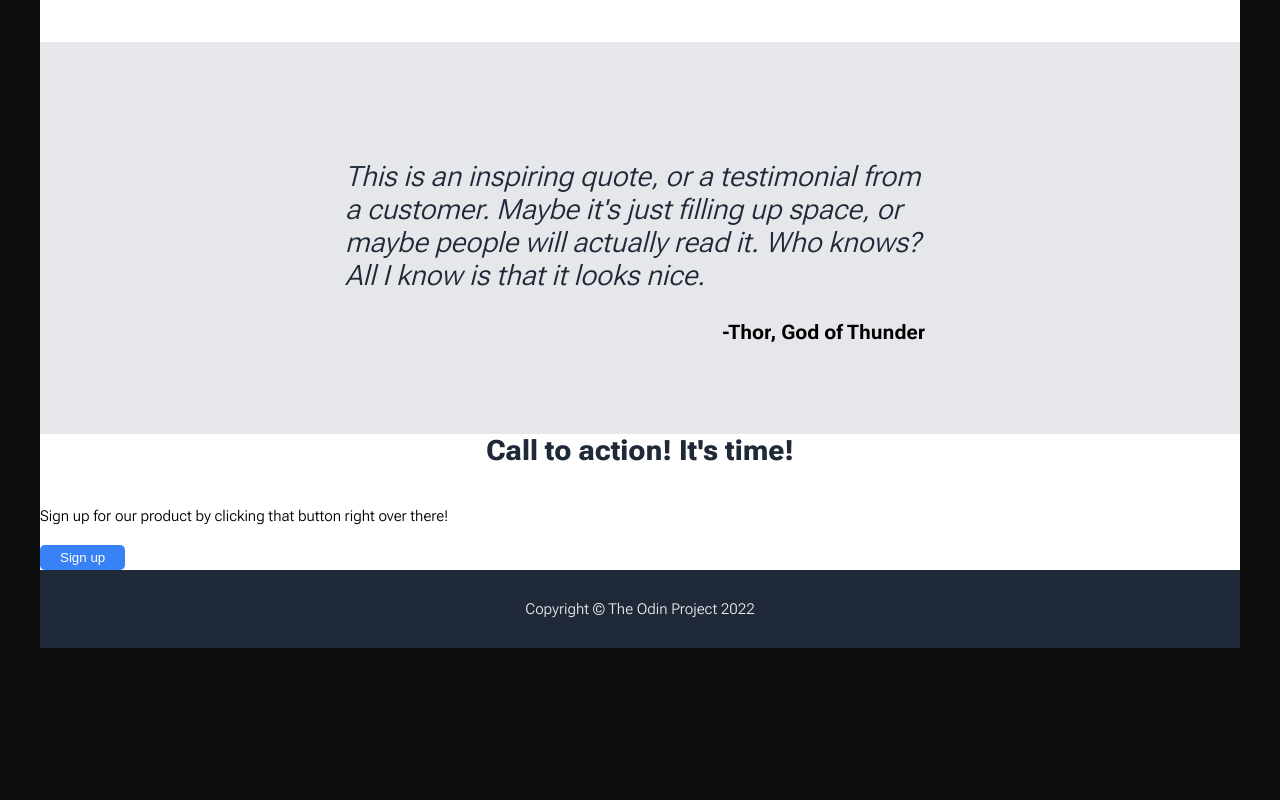
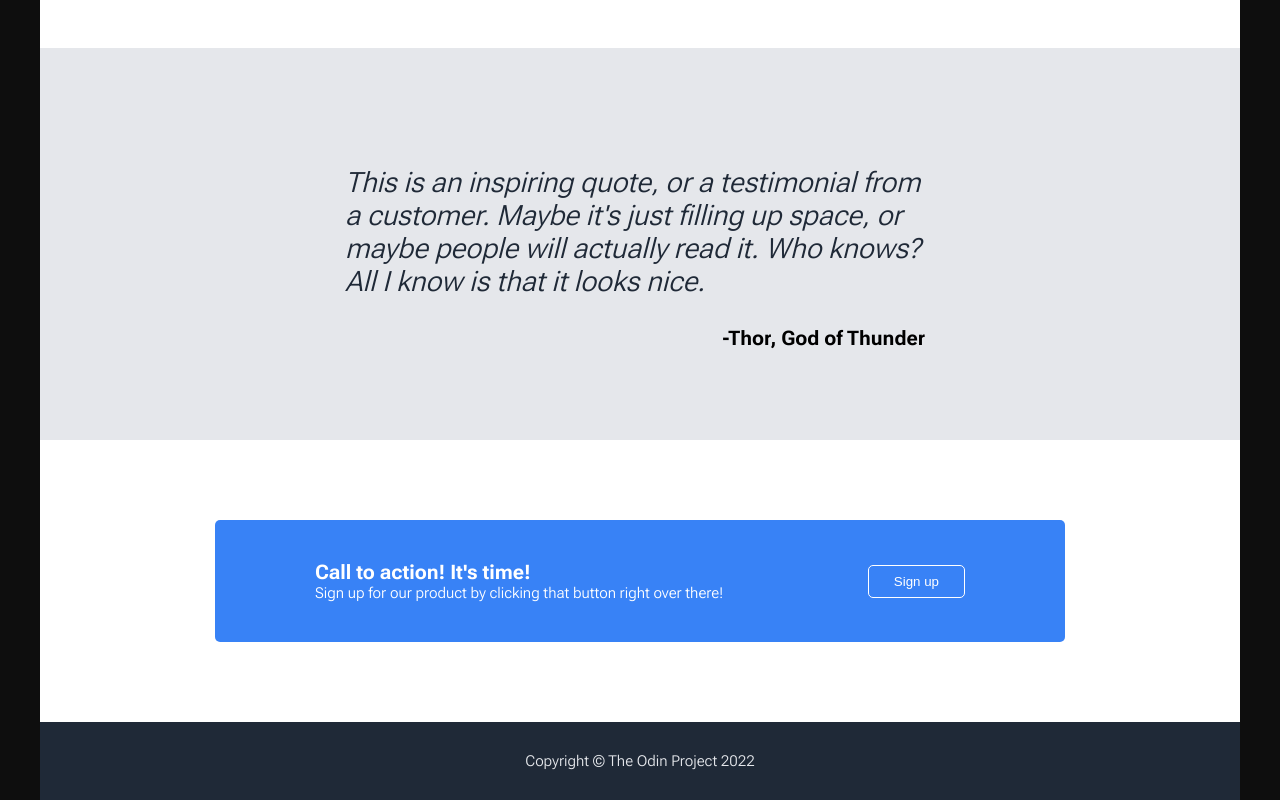
Before and after one commit to sjoerdlo/odin-foundations-landing-page, a plain HTML site: page index.html in a window 1280 px wide. Shown: the part 871-1671 px from the top of the page. Before the commit the page ends 1519 px from the top, so only its background shows below. Drawn offline with Linux system fonts and the light colour scheme.

Commit message:
Add 'call to action' block

```diff
--- a/index.html
+++ b/index.html
@@ -75,8 +75,10 @@
             </div>
 
             <div class="cta">
-                <h2>Call to action! It's time!</h2>
-                <p>Sign up for our product by clicking that button right over there!</p>
+                <div class="cta--content">
+                    <h2>Call to action! It's time!</h2>
+                    <p>Sign up for our product by clicking that button right over there!</p>
+                </div>
                 <button class="btn btn-border">Sign up</button>
             </div>
         </div>
--- a/style.css
+++ b/style.css
@@ -111,7 +111,17 @@ blockquote {
     border: 0;
     border-radius: 5px;
     color: #fff;
-    padding: 5px 20px;
+    cursor: pointer;
+    padding: 8px 25px;
+}
+
+.btn:hover {
+    background-color: #fff;
+    color: #1f2937;
+}
+
+.btn-border {
+    border: 1px solid #fff;
 }
 
 .info {
@@ -161,6 +171,29 @@ blockquote {
     text-align: right;
 }
 
+.cta {
+    align-items: center;
+    background-color: #3882f6;
+    border-radius: 5px;
+    color: #fff;
+    display: flex;
+    justify-content: space-between;
+    padding: 40px 100px;
+    margin: 80px 175px;
+}
+
+.cta h2 {
+    color: #fff;
+    font-size: 20px;
+    font-weight: 700;
+    margin: 0;
+    text-align: left;
+}
+
+.cta p {
+    margin: 0;
+}
+
 .footer {
     color: #e5e7eb;
     padding: 30px;
```
